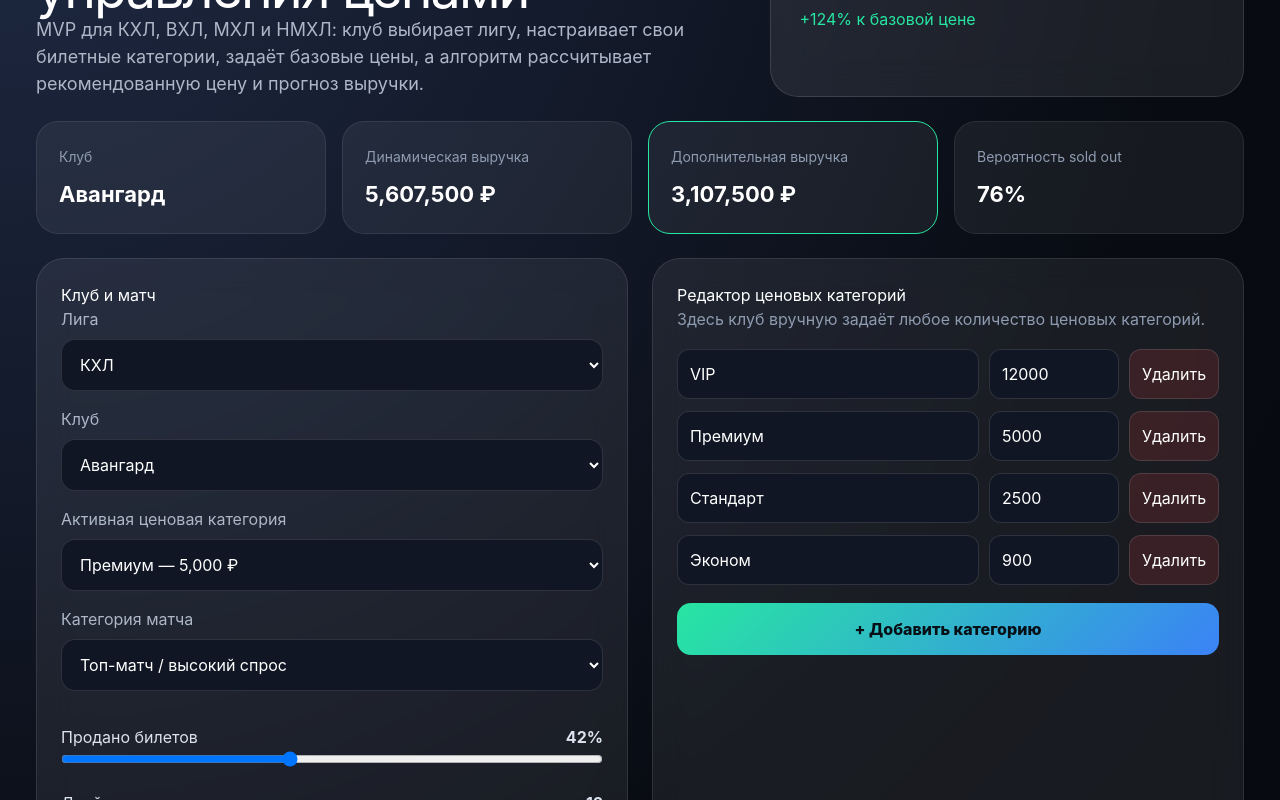
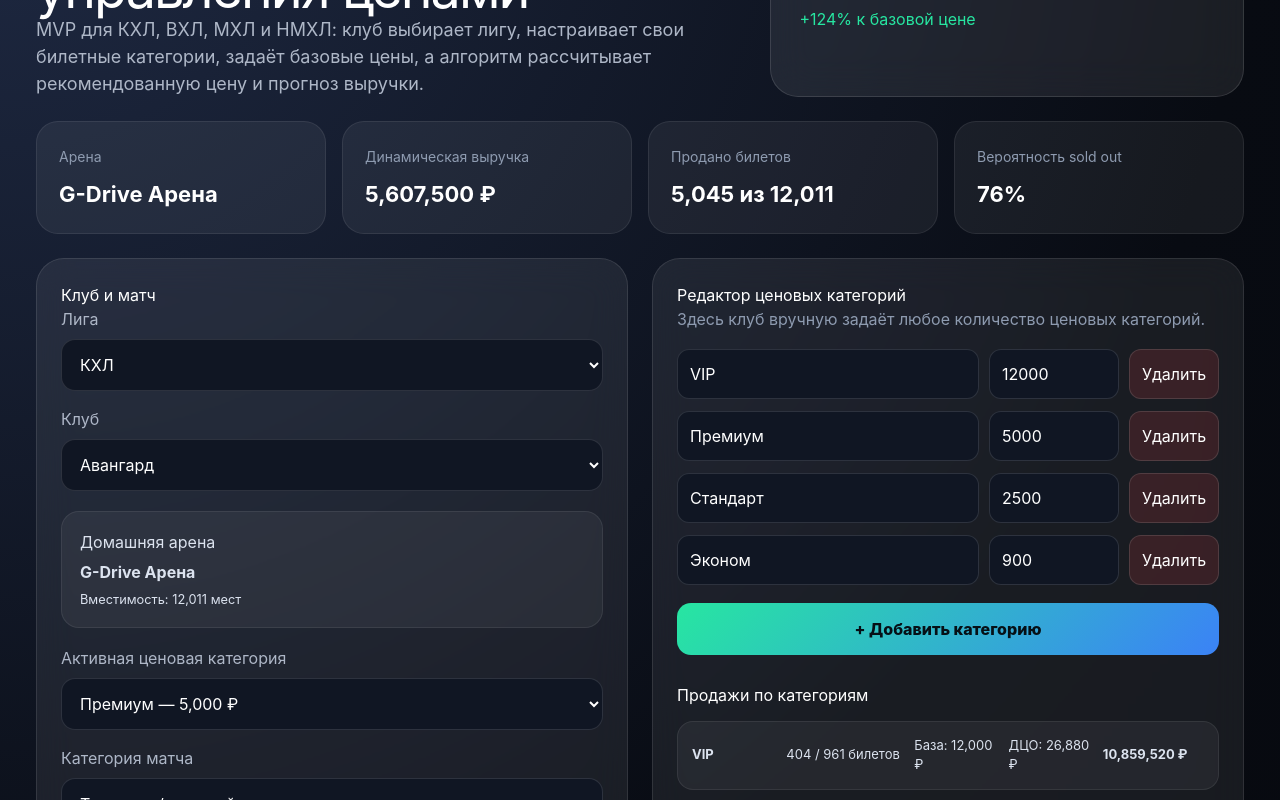
Before and after one commit to zhxvzh9vs2-arch/pricing-demo, a Next.js app: page / in a window 1280 px wide. Shown: the part 180-980 px from the top of the page. Built offline with nearby package versions, Linux system fonts and the light colour scheme.

Commit message:
Update page.tsx

```diff
--- a/app/page.tsx
+++ b/app/page.tsx
@@ -2,37 +2,10 @@
 
 import { useMemo, useState } from "react";
 
-const клубыПоЛигам: Record<string, string[]> = {
-  КХЛ: [
-    "Авангард", "Автомобилист", "Адмирал", "Ак Барс", "Амур", "Барыс",
-    "Витязь", "Динамо Москва", "Динамо Минск", "Куньлунь / Шанхайские Драконы",
-    "Лада", "Локомотив", "Металлург", "Нефтехимик", "Салават Юлаев",
-    "Северсталь", "Сибирь", "СКА", "Спартак", "Торпедо", "Трактор", "ЦСКА"
-  ],
-  ВХЛ: [
-    "АКМ", "Барс", "Буран", "Горняк-УГМК", "Дизель", "Динамо-Алтай",
-    "Динамо Санкт-Петербург", "Зауралье", "Звезда", "Ижсталь", "Кристалл",
-    "Магнитка", "Металлург Новокузнецк", "Молот", "Нефтяник", "Норильск",
-    "Олимпия", "Омские Крылья", "Ростов", "Рубин", "Рязань-ВДВ", "СКА-Нева",
-    "Сокол", "Тамбов", "Торос", "Торпедо-Горький", "Химик", "Челмет",
-    "Югра"
-  ],
-  МХЛ: [
-    "Авто", "Академия Михайлова", "Академия СКА", "Алмаз", "Амурские Тигры",
-    "Белые Медведи", "Динамо-Карелия", "Ирбис", "Капитан", "Красная Армия",
-    "Красная Машина-Юниор", "Крылья Советов", "Кузнецкие Медведи", "Ладья",
-    "Локо", "Локо-76", "Мамонты Югры", "МХК Динамо Москва", "МХК Динамо СПб",
-    "МХК Динамо-Шинник", "МХК Молот", "МХК Спартак", "МХК Спартак МАХ",
-    "Омские Ястребы", "Реактор", "Сахалинские Акулы", "СКА-1946",
-    "Снежные Барсы", "Спутник", "Стальные Лисы", "Тайфун", "Толпар",
-    "Тюменский Легион", "Чайка"
-  ],
-  НМХЛ: [
-    "Арктика", "Буран Москва", "Воевода", "Гранит-Чехов", "Динамо-576",
-    "Ленинградец", "Металлург ВО", "МХК Ермак", "МХК Калуга",
-    "МХК Кристалл С", "МХК Рязань-ВДВ", "Полет Рыбинск", "Протон",
-    "ЭкоНива-Бобров", "Юниор"
-  ],
+type Клуб = {
+  name: string;
+  arena: string;
+  capacity: number;
 };
 
 type КатегорияЦены = {
@@ -41,9 +14,125 @@ type КатегорияЦены = {
   base: number;
 };
 
+const клубыПоЛигам: Record<string, Клуб[]> = {
+  КХЛ: [
+    { name: "Авангард", arena: "G-Drive Арена", capacity: 12011 },
+    { name: "Автомобилист", arena: "УГМК Арена", capacity: 12000 },
+    { name: "Адмирал", arena: "Фетисов Арена", capacity: 7500 },
+    { name: "Ак Барс", arena: "Татнефть Арена", capacity: 8890 },
+    { name: "Амур", arena: "Платинум Арена", capacity: 7100 },
+    { name: "Барыс", arena: "Барыс Арена", capacity: 11578 },
+    { name: "Динамо Москва", arena: "ВТБ Арена", capacity: 11478 },
+    { name: "Динамо Минск", arena: "Минск-Арена", capacity: 15086 },
+    { name: "Шанхайские Драконы", arena: "СКА Арена", capacity: 22500 },
+    { name: "Лада", arena: "Лада-Арена", capacity: 6000 },
+    { name: "Локомотив", arena: "Арена 2000", capacity: 9070 },
+    { name: "Металлург", arena: "Арена Металлург", capacity: 7704 },
+    { name: "Нефтехимик", arena: "Нефтехим Арена", capacity: 5500 },
+    { name: "Салават Юлаев", arena: "Уфа-Арена", capacity: 8070 },
+    { name: "Северсталь", arena: "Ледовый дворец Череповец", capacity: 6064 },
+    { name: "Сибирь", arena: "Сибирь-Арена", capacity: 10500 },
+    { name: "СКА", arena: "Ледовый дворец Санкт-Петербург", capacity: 12300 },
+    { name: "Спартак", arena: "Мегаспорт", capacity: 11748 },
+    { name: "Торпедо", arena: "КРК Нагорный", capacity: 5500 },
+    { name: "Трактор", arena: "Арена Трактор", capacity: 7500 },
+    { name: "ЦСКА", arena: "ЦСКА Арена", capacity: 12100 },
+  ],
+
+  ВХЛ: [
+    { name: "АКМ", arena: "Ледовый дворец Тулы", capacity: 3000 },
+    { name: "Барс", arena: "Дворец спорта", capacity: 3500 },
+    { name: "Буран", arena: "ДС Юбилейный", capacity: 3040 },
+    { name: "Горняк-УГМК", arena: "Ледовая арена им. Козицына", capacity: 1500 },
+    { name: "Дизель", arena: "Дизель-Арена", capacity: 5500 },
+    { name: "Динамо-Алтай", arena: "Титов Арена", capacity: 4500 },
+    { name: "Динамо Санкт-Петербург", arena: "СК Юбилейный", capacity: 7000 },
+    { name: "Зауралье", arena: "Ледовый дворец им. Парышева", capacity: 2500 },
+    { name: "Звезда", arena: "ЦСКА Арена", capacity: 12100 },
+    { name: "Ижсталь", arena: "Ледовый дворец Ижсталь", capacity: 3900 },
+    { name: "Кристалл", arena: "ДС Кристалл", capacity: 5000 },
+    { name: "Магнитка", arena: "Арена Металлург", capacity: 7704 },
+    { name: "Металлург Новокузнецк", arena: "Арена Кузнецких Металлургов", capacity: 7533 },
+    { name: "Молот", arena: "УДС Молот", capacity: 7000 },
+    { name: "Нефтяник", arena: "ДС Юбилейный Альметьевск", capacity: 2200 },
+    { name: "Норильск", arena: "Арена Норильск", capacity: 2000 },
+    { name: "Олимпия", arena: "ДС Олимпия", capacity: 2500 },
+    { name: "Омские Крылья", arena: "G-Drive Арена", capacity: 12011 },
+    { name: "Ростов", arena: "Дворец спорта Ростов-на-Дону", capacity: 4000 },
+    { name: "Рубин", arena: "Дворец спорта Тюмень", capacity: 3346 },
+    { name: "Рязань-ВДВ", arena: "ДС Олимпийский", capacity: 2700 },
+    { name: "СКА-Нева", arena: "СК Юбилейный", capacity: 7000 },
+    { name: "Сокол", arena: "Платинум Арена Красноярск", capacity: 7000 },
+    { name: "Тамбов", arena: "ЛДС Кристалл Тамбов", capacity: 3500 },
+    { name: "Торос", arena: "Ледовый дворец Нефтекамск", capacity: 2000 },
+    { name: "Торпедо-Горький", arena: "КРК Нагорный", capacity: 5500 },
+    { name: "Химик", arena: "ЛДС Подмосковье", capacity: 4500 },
+    { name: "Челмет", arena: "ДС Юность", capacity: 3650 },
+    { name: "Югра", arena: "Арена Югра", capacity: 5500 },
+  ],
+
+  МХЛ: [
+    { name: "Авто", arena: "КРК Уралец / УГМК Арена", capacity: 5000 },
+    { name: "Академия Михайлова", arena: "Ледовый дворец Тулы", capacity: 3000 },
+    { name: "Академия СКА", arena: "Хоккейный город", capacity: 1500 },
+    { name: "Алмаз", arena: "Ледовый дворец Череповец", capacity: 6064 },
+    { name: "Амурские Тигры", arena: "Платинум Арена", capacity: 7100 },
+    { name: "Белые Медведи", arena: "ДС Юность", capacity: 3650 },
+    { name: "Динамо-Карелия", arena: "Луми", capacity: 1450 },
+    { name: "Ирбис", arena: "Татнефть Арена", capacity: 8890 },
+    { name: "Капитан", arena: "ЛД Витязь", capacity: 5500 },
+    { name: "Красная Армия", arena: "ЦСКА Арена", capacity: 12100 },
+    { name: "Красная Машина-Юниор", arena: "Красная Машина Арена", capacity: 1000 },
+    { name: "Крылья Советов", arena: "Арена Крылья Советов", capacity: 5500 },
+    { name: "Кузнецкие Медведи", arena: "Арена Кузнецких Металлургов", capacity: 7533 },
+    { name: "Ладья", arena: "Лада-Арена", capacity: 6000 },
+    { name: "Локо", arena: "Арена 2000", capacity: 9070 },
+    { name: "Локо-76", arena: "Арена 2000", capacity: 9070 },
+    { name: "Мамонты Югры", arena: "Арена Югра", capacity: 5500 },
+    { name: "МХК Динамо Москва", arena: "ВТБ Арена", capacity: 11478 },
+    { name: "МХК Динамо СПб", arena: "СК Юбилейный", capacity: 7000 },
+    { name: "МХК Динамо-Шинник", arena: "Бобруйск-Арена", capacity: 7000 },
+    { name: "МХК Молот", arena: "УДС Молот", capacity: 7000 },
+    { name: "МХК Спартак", arena: "Мегаспорт / МСА", capacity: 11748 },
+    { name: "Омские Ястребы", arena: "G-Drive Арена", capacity: 12011 },
+    { name: "Реактор", arena: "Нефтехим Арена", capacity: 5500 },
+    { name: "Сахалинские Акулы", arena: "Арена Сити", capacity: 1500 },
+    { name: "СКА-1946", arena: "СК Юбилейный", capacity: 7000 },
+    { name: "Снежные Барсы", arena: "Барыс Арена", capacity: 11578 },
+    { name: "Спутник", arena: "Ледовый дворец Нижний Тагил", capacity: 4200 },
+    { name: "Стальные Лисы", arena: "Арена Металлург", capacity: 7704 },
+    { name: "Тайфун", arena: "Фетисов Арена", capacity: 7500 },
+    { name: "Толпар", arena: "Уфа-Арена", capacity: 8070 },
+    { name: "Тюменский Легион", arena: "Дворец спорта Тюмень", capacity: 3346 },
+    { name: "Чайка", arena: "КРК Нагорный", capacity: 5500 },
+  ],
+
+  НМХЛ: [
+    { name: "Арктика", arena: "Ледовый дворец Арктика", capacity: 1000 },
+    { name: "Буран Москва", arena: "Арена Морозово", capacity: 500 },
+    { name: "Воевода", arena: "Ледовый дворец", capacity: 1000 },
+    { name: "Гранит-Чехов", arena: "ЛХЦ Витязь", capacity: 3300 },
+    { name: "Динамо-576", arena: "СК Юбилейный", capacity: 7000 },
+    { name: "Ленинградец", arena: "Ледовая арена", capacity: 1000 },
+    { name: "Металлург ВО", arena: "Ледовая арена", capacity: 1000 },
+    { name: "МХК Ермак", arena: "Ермак", capacity: 6900 },
+    { name: "МХК Калуга", arena: "ДС Центральный", capacity: 2000 },
+    { name: "МХК Кристалл С", arena: "ДС Кристалл", capacity: 5000 },
+    { name: "МХК Рязань-ВДВ", arena: "ДС Олимпийский", capacity: 2700 },
+    { name: "Полет Рыбинск", arena: "ДС Полет", capacity: 2000 },
+    { name: "Протон", arena: "Ледовый дворец", capacity: 1500 },
+    { name: "ЭкоНива-Бобров", arena: "Ледовый дворец им. Фетисова", capacity: 2000 },
+    { name: "Юниор", arena: "Ледовый дворец", capacity: 1000 },
+  ],
+};
+
 export default function Home() {
   const [лига, setЛига] = useState("КХЛ");
-  const [клуб, setКлуб] = useState(клубыПоЛигам["КХЛ"][0]);
+  const [клуб, setКлуб] = useState(клубыПоЛигам["КХЛ"][0].name);
+
+  const выбранныйКлуб =
+    клубыПоЛигам[лига].find((item) => item.name === клуб) ||
+    клубыПоЛигам[лига][0];
 
   const [категорииЦен, setКатегорииЦен] = useState<КатегорияЦены[]>([
     { id: 1, name: "VIP", base: 12000 },
@@ -180,6 +269,38 @@ export default function Home() {
 
   const maxPrice = Math.max(...результат.график.map((g) => g.price), 1);
 
+  const проданоБилетовВсего = Math.round(
+    выбранныйКлуб.capacity * (продано / 100)
+  );
+
+  const категорииСПродажами = категорииЦен.map((item, index) => {
+    const доля =
+      index === 0
+        ? 0.08
+        : index === 1
+        ? 0.22
+        : index === 2
+        ? 0.45
+        : 0.25 / Math.max(1, категорииЦен.length - 3);
+
+    const местВКатегории = Math.round(выбранныйКлуб.capacity * доля);
+    const проданоВКатегории = Math.round(местВКатегории * (продано / 100));
+
+    const динамическаяЦена =
+      item.id === активнаяКатегорияId
+        ? результат.итоговаяЦена
+        : Math.round(item.base * (1 + результат.ростПроцентов / 100));
+
+    return {
+      ...item,
+      местВКатегории,
+      проданоВКатегории,
+      динамическаяЦена,
+      базоваяВыручка: проданоВКатегории * item.base,
+      динамическаяВыручка: проданоВКатегории * динамическаяЦена,
+    };
+  });
+
   const добавитьКатегорию = () => {
     const новыйId = Date.now();
     setКатегорииЦен([
@@ -239,15 +360,14 @@ export default function Home() {
       </section>
 
       <section style={styles.kpiGrid}>
-        <Kpi title="Клуб" value={клуб} />
+        <Kpi title="Арена" value={выбранныйКлуб.arena} />
         <Kpi
           title="Динамическая выручка"
           value={`${результат.динамическаяВыручка.toLocaleString()} ₽`}
         />
         <Kpi
-          title="Дополнительная выручка"
-          value={`${результат.дополнительнаяВыручка.toLocaleString()} ₽`}
-          highlight
+          title="Продано билетов"
+          value={`${проданоБилетовВсего.toLocaleString()} из ${выбранныйКлуб.capacity.toLocaleString()}`}
         />
         <Kpi title="Вероятность sold out" value={`${результат.вероятностьSoldOut}%`} />
       </section>
@@ -263,7 +383,7 @@ export default function Home() {
             onChange={(e) => {
               const новаяЛига = e.target.value;
               setЛига(новаяЛига);
-              setКлуб(клубыПоЛигам[новаяЛига][0]);
+              setКлуб(клубыПоЛигам[новаяЛига][0].name);
             }}
           >
             {Object.keys(клубыПоЛигам).map((item) => (
@@ -280,11 +400,17 @@ export default function Home() {
             onChange={(e) => setКлуб(e.target.value)}
           >
             {клубыПоЛигам[лига].map((item) => (
-              <option key={item} value={item}>
-                {item}
+              <option key={item.name} value={item.name}>
+                {item.name}
               </option>
             ))}
           </select>
+
+          <div style={styles.arenaInfo}>
+            <span>Домашняя арена</span>
+            <b>{выбранныйКлуб.arena}</b>
+            <small>Вместимость: {выбранныйКлуб.capacity.toLocaleString()} мест</small>
+          </div>
 
           <Label text="Активная ценовая категория" />
           <select
@@ -355,6 +481,25 @@ export default function Home() {
           <button style={styles.addButton} onClick={добавитьКатегорию}>
             + Добавить категорию
           </button>
+
+          <div style={{ marginTop: 28 }}>
+            <h3>Продажи по категориям</h3>
+
+            <div style={styles.salesTable}>
+              {категорииСПродажами.map((item) => (
+                <div key={item.id} style={styles.salesRow}>
+                  <b>{item.name}</b>
+                  <span>
+                    {item.проданоВКатегории.toLocaleString()} /{" "}
+                    {item.местВКатегории.toLocaleString()} билетов
+                  </span>
+                  <span>База: {item.base.toLocaleString()} ₽</span>
+                  <span>ДЦО: {item.динамическаяЦена.toLocaleString()} ₽</span>
+                  <strong>{item.динамическаяВыручка.toLocaleString()} ₽</strong>
+                </div>
+              ))}
+            </div>
+          </div>
         </div>
       </section>
 
@@ -580,6 +725,18 @@ const styles: any = {
     color: "#fff",
     marginBottom: 16,
   },
+  arenaInfo: {
+    marginTop: 4,
+    marginBottom: 18,
+    padding: 18,
+    borderRadius: 18,
+    background: "rgba(255,255,255,0.05)",
+    border: "1px solid rgba(255,255,255,0.08)",
+    display: "flex",
+    flexDirection: "column",
+    gap: 6,
+    color: "#dce3ef",
+  },
   sliderTop: {
     display: "flex",
     justifyContent: "space-between",
@@ -632,6 +789,24 @@ const styles: any = {
     background: "rgba(239,68,68,0.15)",
     color: "#fff",
     cursor: "pointer",
+  },
+  salesTable: {
+    display: "flex",
+    flexDirection: "column",
+    gap: 10,
+    marginTop: 14,
+  },
+  salesRow: {
+    display: "grid",
+    gridTemplateColumns: "1fr 1.4fr 1fr 1fr 1.2fr",
+    gap: 10,
+    alignItems: "center",
+    padding: 14,
+    borderRadius: 16,
+    background: "rgba(255,255,255,0.05)",
+    border: "1px solid rgba(255,255,255,0.08)",
+    color: "#dce3ef",
+    fontSize: 13,
   },
   chart: {
     height: 260,
```
